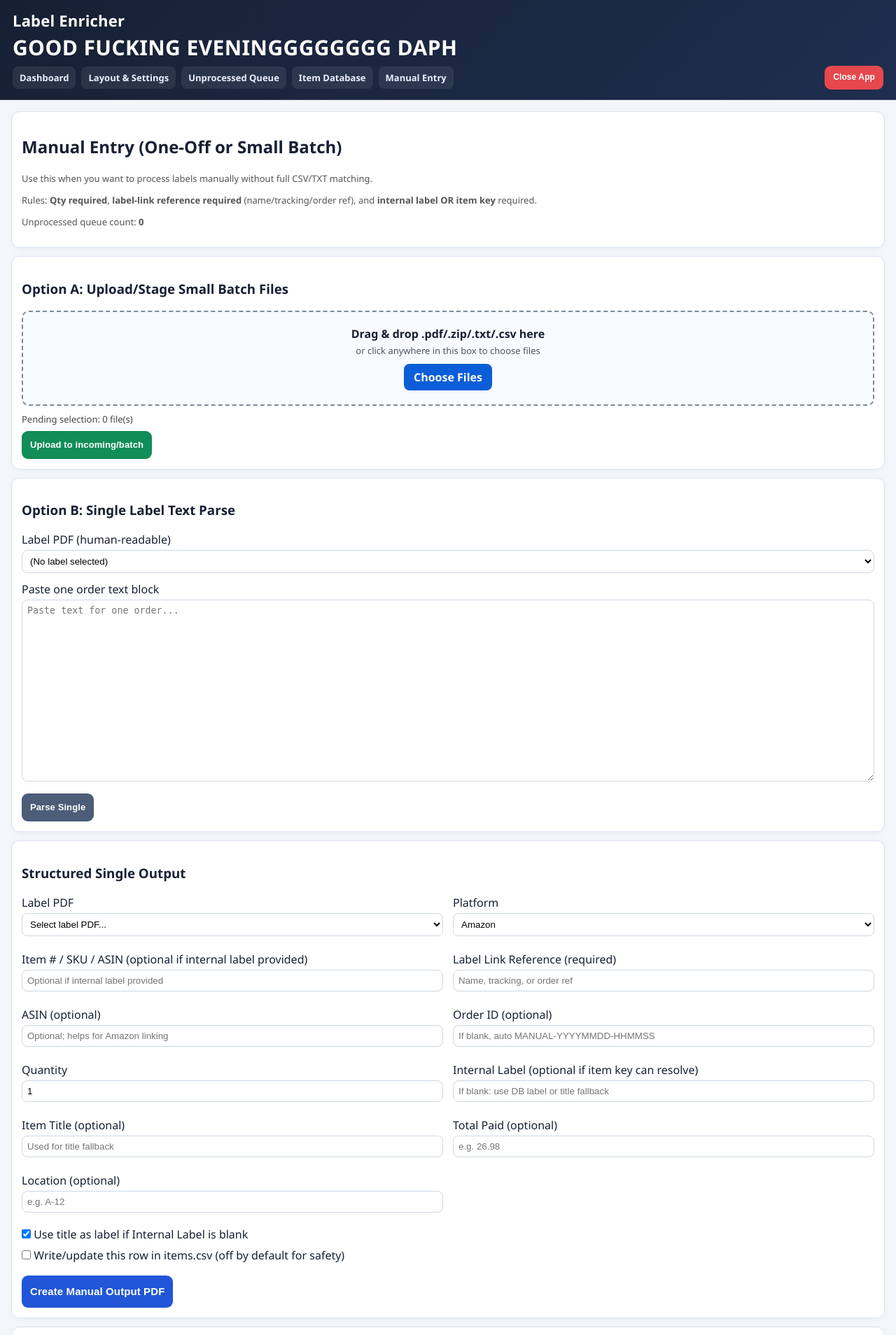
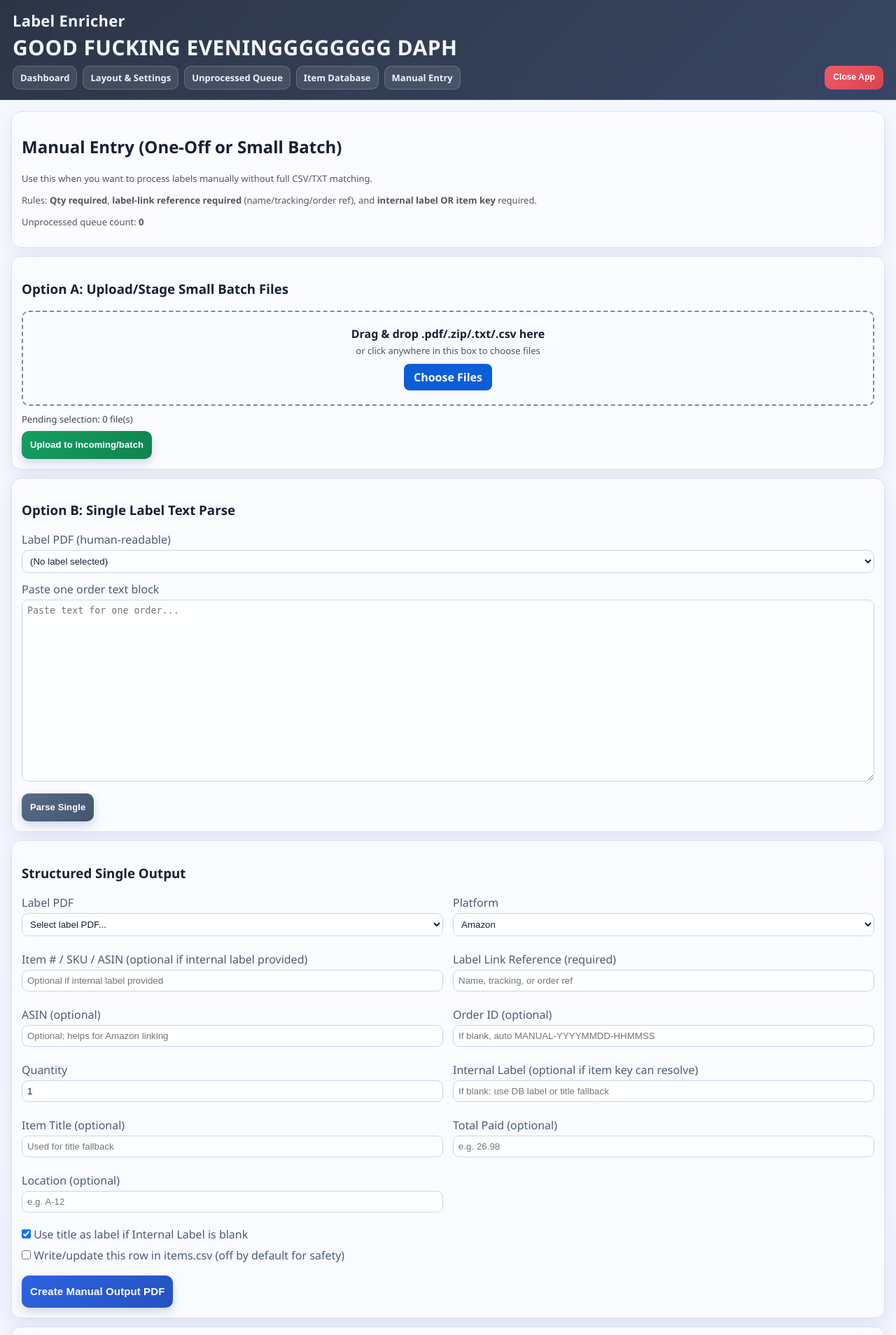
Before and after one commit to strapbro/PDF-LabelEnricher, a FastAPI app: page /manual-entry in a window 1280 px wide. Shown: the top 1908 px of the page at 70% size. Run offline with FastAPI, Linux system fonts and the light colour scheme.

Commit message:
ui+manual: glassmorphic pass and stronger manual text parsing

```diff
--- a/app/ui_server.py
+++ b/app/ui_server.py
@@ -335,11 +335,14 @@ def _extract_manual_prefill_from_text(blob: str) -> dict[str, str]:
             "shipping service",
             "buyer name",
             "seller name",
+            "order summary",
             "item subtotal",
             "item total",
             "grand total",
             "tax",
             "shipped",
+            "package 1",
+            "sales proceeds",
         }
         if ll in header_words:
             return False
@@ -347,13 +350,21 @@ def _extract_manual_prefill_from_text(blob: str) -> dict[str, str]:
             return False
         return True
 
+    start_idx = 0
+    for i, ln in enumerate(lines):
+        if re.search(r"^\s*order contents\s*$", ln, re.IGNORECASE):
+            start_idx = i
+            break
+
     stop_idx = len(lines)
-    for i, ln in enumerate(lines):
+    for i in range(start_idx, len(lines)):
+        ln = lines[i]
         if re.search(r"\b(?:asin|sku)\s*:", ln, re.IGNORECASE):
             stop_idx = i
             break
 
-    candidates = [ln for ln in lines[:stop_idx] if _looks_like_title_line(ln)]
+    search_lines = lines[start_idx:stop_idx] if stop_idx > start_idx else lines[:stop_idx]
+    candidates = [ln for ln in search_lines if _looks_like_title_line(ln)]
     title = max(candidates, key=len).strip() if candidates else ""
 
     platform = "amazon" if ("amazon" in lower or asin or sku) else "ebay"
@@ -380,24 +391,24 @@ def _split_manual_text_chunks(blob: str) -> list[str]:
     if not text:
         return []
 
-    marker_matches = list(re.finditer(r"(?im)^\s*order contents\s*$", text))
-    if len(marker_matches) >= 2:
+    order_matches = list(re.finditer(r"\b\d{3}-\d{7}-\d{7}\b", text))
+    if len(order_matches) >= 2:
         chunks: list[str] = []
-        for i, m in enumerate(marker_matches):
+        for i, m in enumerate(order_matches):
             start = m.start()
-            end = marker_matches[i + 1].start() if (i + 1) < len(marker_matches) else len(text)
+            end = order_matches[i + 1].start() if (i + 1) < len(order_matches) else len(text)
             chunk = text[start:end].strip()
             if chunk:
                 chunks.append(chunk)
         if chunks:
             return chunks
 
-    order_matches = list(re.finditer(r"\b\d{3}-\d{7}-\d{7}\b", text))
-    if len(order_matches) >= 2:
+    marker_matches = list(re.finditer(r"(?im)^\s*order contents\s*$", text))
+    if len(marker_matches) >= 2:
         chunks = []
-        for i, m in enumerate(order_matches):
+        for i, m in enumerate(marker_matches):
             start = m.start()
-            end = order_matches[i + 1].start() if (i + 1) < len(order_matches) else len(text)
+            end = marker_matches[i + 1].start() if (i + 1) < len(marker_matches) else len(text)
             chunk = text[start:end].strip()
             if chunk:
                 chunks.append(chunk)
--- a/static/style.css
+++ b/static/style.css
@@ -1,22 +1,48 @@
+:root {
+  --bg-1: #f5f8ff;
+  --bg-2: #edf2ff;
+  --ink: #172033;
+  --ink-soft: #4c5b74;
+  --line: #d6e2f3;
+  --card: rgba(255, 255, 255, 0.62);
+  --card-strong: rgba(255, 255, 255, 0.76);
+  --blur: 14px;
+  --blue: #2d63e2;
+  --green: #159f60;
+  --slate: #50607a;
+  --warn: #f4b32d;
+  --danger: #e64f5a;
+}
+
+* { box-sizing: border-box; }
+
 body {
   font-family: "Segoe UI", Arial, sans-serif;
   margin: 0;
-  background: #f4f6fb;
-  color: #172033;
+  color: var(--ink);
+  background:
+    radial-gradient(900px 460px at -5% -5%, #dbe7ff 0%, rgba(219, 231, 255, 0) 60%),
+    radial-gradient(820px 420px at 110% -8%, #d7f1ff 0%, rgba(215, 241, 255, 0) 58%),
+    linear-gradient(180deg, var(--bg-1), var(--bg-2));
 }
 
 header {
-  background: linear-gradient(135deg, #172033 0%, #1f2e4f 100%);
-  color: #fff;
+  position: sticky;
+  top: 0;
+  z-index: 50;
+  color: #f2f7ff;
   padding: 14px 18px;
-  border-bottom: 1px solid rgba(255, 255, 255, 0.12);
+  background: linear-gradient(135deg, rgba(23, 32, 51, 0.9), rgba(30, 45, 78, 0.88));
+  border-bottom: 1px solid rgba(255, 255, 255, 0.18);
+  backdrop-filter: blur(12px) saturate(130%);
+  -webkit-backdrop-filter: blur(12px) saturate(130%);
 }
 
 header h1 {
   margin: 0 0 8px;
   font-size: 22px;
   font-weight: 800;
-  letter-spacing: 0.2px;
+  letter-spacing: 0.24px;
 }
 
 .nav-row {
@@ -35,18 +61,21 @@ nav,
 
 nav a,
 .nav-links a {
-  color: #e9efff;
+  color: #ebf3ff;
   text-decoration: none;
   padding: 7px 10px;
-  border-radius: 8px;
-  background: rgba(255, 255, 255, 0.08);
+  border-radius: 10px;
+  background: rgba(255, 255, 255, 0.1);
+  border: 1px solid rgba(255, 255, 255, 0.18);
   font-size: 13px;
   font-weight: 600;
+  transition: transform 0.12s ease, background 0.16s ease;
 }
 
 nav a:hover,
 .nav-links a:hover {
-  background: rgba(255, 255, 255, 0.16);
+  background: rgba(255, 255, 255, 0.18);
+  transform: translateY(-1px);
 }
 
 .nav-close {
@@ -63,12 +92,15 @@ main {
 }
 
 .card {
-  background: #fff;
-  border: 1px solid #dbe4f2;
-  border-radius: 12px;
+  background: var(--card);
+  border: 1px solid var(--line);
+  border-radius: 14px;
   padding: 14px;
   margin-bottom: 12px;
-  box-shadow: 0 2px 8px rgba(16, 24, 40, 0.04);
+  box-shadow: 0 8px 24px rgba(24, 38, 71, 0.08);
+  backdrop-filter: blur(var(--blur)) saturate(120%);
+  -webkit-backdrop-filter: blur(var(--blur)) saturate(120%);
+  animation: card-enter 220ms ease both;
 }
 
 .grid {
@@ -86,10 +118,8 @@ main {
 button,
 .btn {
   padding: 8px 12px;
-  background: #2156d8;
-  color: #fff;
   border: 0;
-  border-radius: 9px;
+  border-radius: 10px;
   text-decoration: none;
   cursor: pointer;
   font-weight: 700;
@@ -100,14 +130,16 @@ button,
   line-height: 1.2;
   text-align: center;
   white-space: normal;
-  box-sizing: border-box;
   max-width: 100%;
-  transition: transform 0.06s ease, filter 0.14s ease;
+  color: #fff;
+  box-shadow: 0 6px 14px rgba(35, 65, 138, 0.2);
+  transition: transform 0.08s ease, filter 0.16s ease, box-shadow 0.16s ease;
 }
 
 button:hover,
 .btn:hover {
   filter: brightness(1.06);
+  box-shadow: 0 10px 18px rgba(35, 65, 138, 0.26);
 }
 
 button:active,
@@ -115,46 +147,26 @@ button:active,
   transform: translateY(1px);
 }
 
-.btn-sm {
-  min-height: 34px;
-  font-size: 12px;
+.btn-sm { min-height: 34px; font-size: 12px; }
+.btn-md { min-height: 40px; font-size: 13px; }
+.btn-lg { min-height: 46px; font-size: 15px; }
+
+.btn-primary { background: linear-gradient(135deg, #2d63e2, #2452bf); }
+.btn-success { background: linear-gradient(135deg, #159f60, #10834f); }
+.btn-secondary { background: linear-gradient(135deg, #596b89, #44556f); }
+.btn-warn { background: linear-gradient(135deg, #ffc14b, #f4b32d); color: #1f2937; }
+.btn-attn { background: linear-gradient(135deg, #ef5b66, #d9434e); }
+
+.btn-outline {
+  background: var(--card-strong);
+  color: #2f415f;
+  border: 1px solid #bfd0e8;
+  box-shadow: none;
 }
 
-.btn-md {
-  min-height: 40px;
-  font-size: 13px;
-}
-
-.btn-lg {
-  min-height: 46px;
-  font-size: 15px;
-}
-
-.btn-primary {
-  background: #2156d8;
-}
-
-.btn-success {
-  background: #118d57;
-}
-
-.btn-secondary {
-  background: #4b5d78;
-}
-
-.btn-warn {
-  background: #ffb020;
-  color: #1f2937;
-}
-
-.btn-attn {
-  background: #e5484d;
-}
-
-.btn-outline {
-  background: #fff;
-  color: #334155;
-  border: 1px solid #cdd9ea;
+.btn-outline:hover {
+  background: rgba(255, 255, 255, 0.92);
+  box-shadow: 0 6px 14px rgba(40, 57, 93, 0.12);
 }
 
 input,
@@ -163,52 +175,89 @@ textarea {
   padding: 7px;
   margin: 4px 0;
   width: 100%;
-  box-sizing: border-box;
-  border: 1px solid #cfd8e6;
-  border-radius: 8px;
-  background: #fff;
+  border: 1px solid #c7d6eb;
+  border-radius: 9px;
+  background: rgba(255, 255, 255, 0.78);
+  color: var(--ink);
+  transition: border-color 0.16s ease, box-shadow 0.16s ease, background 0.16s ease;
+}
+
+input:focus,
+select:focus,
+textarea:focus {
+  outline: none;
+  border-color: #7da1ea;
+  box-shadow: 0 0 0 3px rgba(61, 101, 192, 0.14);
+  background: rgba(255, 255, 255, 0.95);
 }
 
 label {
   display: block;
   margin-bottom: 8px;
+  color: var(--ink-soft);
 }
 
 table {
   width: 100%;
   border-collapse: collapse;
   font-size: 13px;
+  background: rgba(255, 255, 255, 0.54);
 }
 
 th,
 td {
-  border: 1px solid #d7e0ec;
+  border: 1px solid #d4e0f0;
   padding: 7px;
   vertical-align: top;
 }
 
 th {
-  background: #f7f9fd;
+  background: rgba(246, 250, 255, 0.9);
 }
 
 pre {
   white-space: pre-wrap;
   max-height: 260px;
   overflow: auto;
-  background: #0f172a;
+  background: rgba(18, 26, 43, 0.96);
   color: #dbe5f6;
   padding: 10px;
-  border-radius: 8px;
+  border-radius: 10px;
 }
 
 .msg {
   margin: 10px 16px;
   padding: 10px 12px;
-  background: #e6f0ff;
-  border: 1px solid #bdd7ff;
-  border-radius: 8px;
+  background: rgba(227, 239, 255, 0.85);
+  border: 1px solid #bfd7ff;
+  border-radius: 10px;
   color: #14346b;
   font-weight: 600;
+  backdrop-filter: blur(8px);
+}
+
+.actions .btn,
+.actions button {
+  margin: 2px 0;
+}
+
+.time-greeting {
+  font-size: 30px;
+  font-weight: 900;
+  line-height: 1.05;
+  margin: 2px 0 10px;
+  letter-spacing: 0.4px;
+}
+
+@keyframes card-enter {
+  from {
+    opacity: 0;
+    transform: translateY(4px);
+  }
+  to {
+    opacity: 1;
+    transform: translateY(0);
+  }
 }
 
 @media (max-width: 900px) {
@@ -228,22 +277,7 @@ pre {
   .nav-close .btn {
     width: 100%;
   }
-}
 
-.actions .btn,
-.actions button {
-  margin: 2px 0;
-}
-
-.time-greeting {
-  font-size: 30px;
-  font-weight: 900;
-  line-height: 1.05;
-  margin: 2px 0 10px;
-  letter-spacing: 0.4px;
-}
-
-@media (max-width: 900px) {
   .time-greeting {
     font-size: 24px;
   }
```
